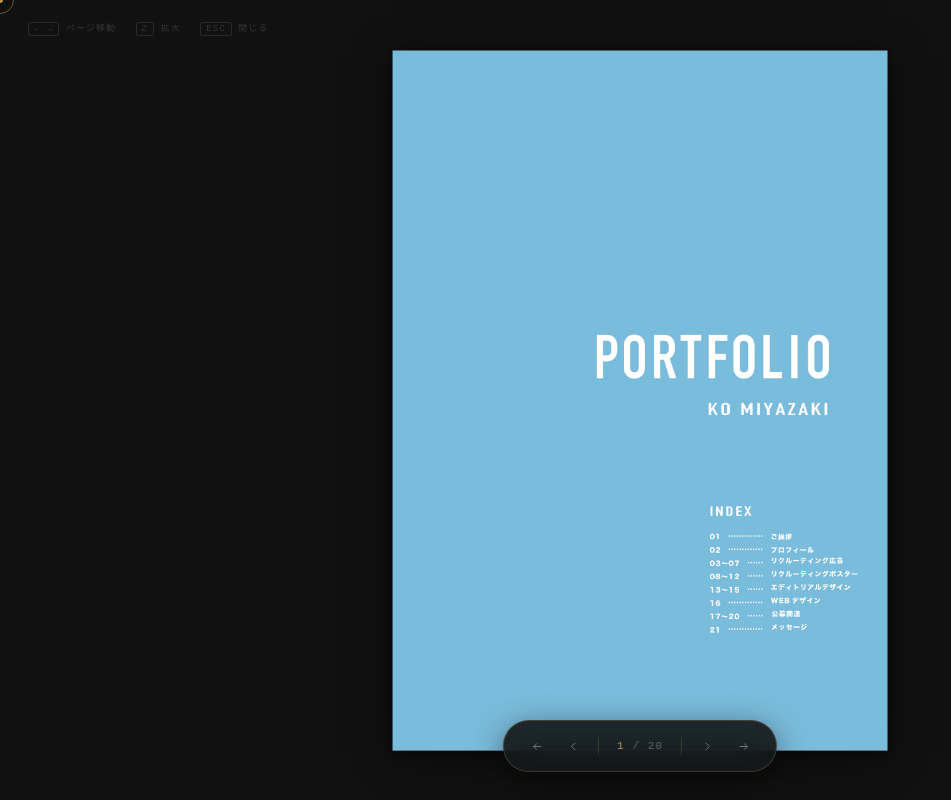
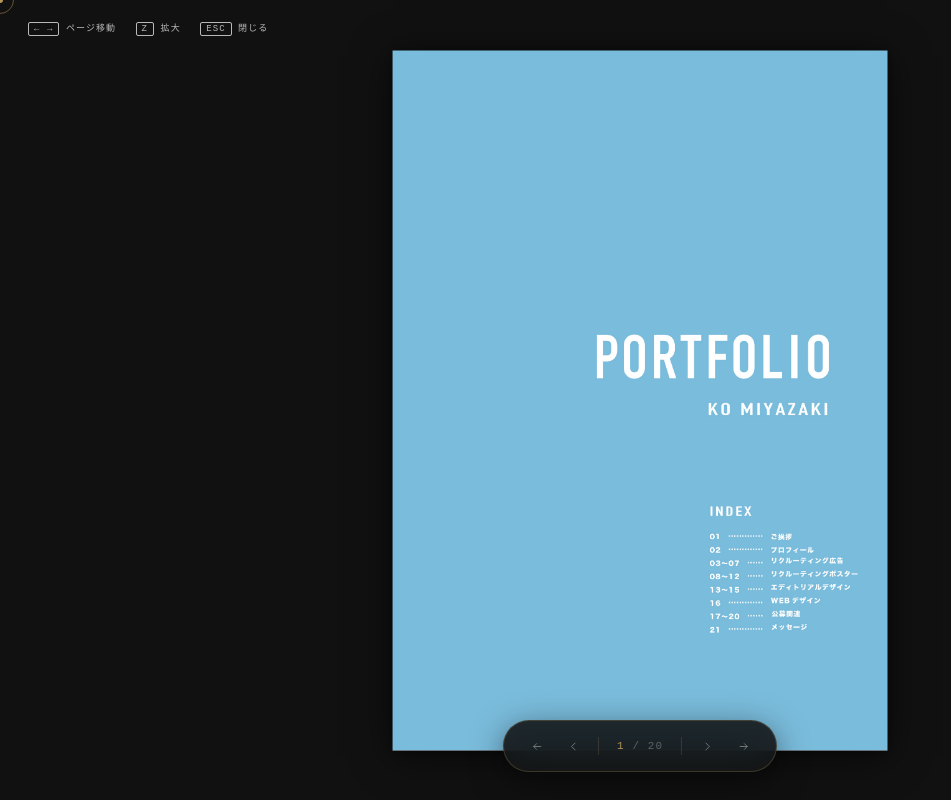
Before and after one commit to cmyzk-git/portfolio, a plain HTML site: page index.html in a window 1280 px wide. Shown: the whole page, without its empty margins (0-951 px from the left). Drawn offline with Linux system fonts and the light colour scheme.

Commit message:
Update hint colors for better visibility

```diff
--- a/index.html
+++ b/index.html
@@ -221,11 +221,11 @@
   #hint {
     position: fixed; top: 20px; left: 28px;
     font-size: 9px; letter-spacing: 0.12em;
-    color: rgba(255,255,255,0.15); z-index: 100;
+    color: rgba(255,255,255,0.7); z-index: 100;
     pointer-events: none; line-height: 2;
   }
   #hint kbd {
-    border: 1px solid rgba(255,255,255,0.1);
+    border: 1px solid rgba(255,255,255,0.7);
     padding: 1px 5px; border-radius: 2px; font-family: inherit;
   }
 </style>
```
